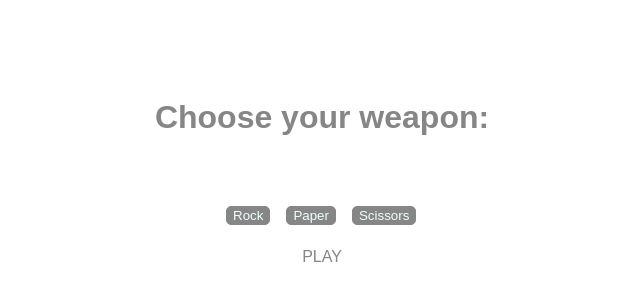
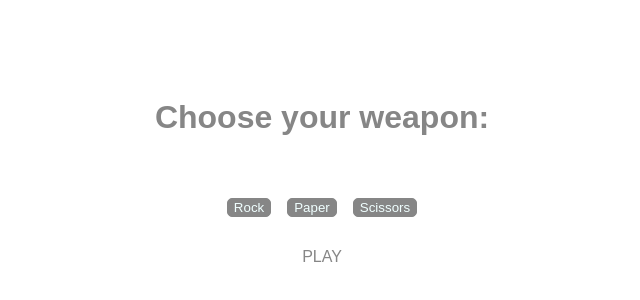
Before and after one commit to lighthenry/rock-paper-scissors, a plain HTML site: page index.html in a window 1280 px wide. Shown: the part 122-422 px from the top of the page, without its empty margins (326-966 px from the left). Drawn offline with Linux system fonts and the light colour scheme.

Commit message:
centering issues sorted out. Looks good now.

```diff
--- a/index.html
+++ b/index.html
@@ -6,14 +6,20 @@
     </head>
 
     <body>
-        <h1>Choose your weapon:</h1>
+        <div class="weapon">
+            <h1>Choose your weapon:</h1>
+        </div>
+
         <div class="buttonsyeh">
             <button class="btn rock">Rock</button>
             <button class="btn paper">Paper</button>
             <button class="btn scissors">Scissors</button>
         </div>
-        <div class="result">PLAY</div>
-        <div class="score"></div>
+
+        <div class="resultDiv">
+            <div class="result">PLAY</div>
+        </div>
+
         <script src="resources/JavaScript/main.js"></script>
     </body>
 </html>
--- a/resources/styles/styles.css
+++ b/resources/styles/styles.css
@@ -1,18 +1,20 @@
-h1 {
+.weapon {
     position: absolute;
     top: 200px;
     width: 100%;
     text-align: center;
+}
+
+h1 {
     font-family: Arial, Helvetica, sans-serif;
     color:  #868686;
 }
 
 .buttonsyeh {
-    position: relative;
+    position: absolute;
     top: 300px;
-    margin-left: auto;
-    margin-right: auto;
-    width: 36em;
+    text-align: center;
+    width: 100%;
 }
 
 .btn {
@@ -31,14 +33,21 @@ h1 {
 }
 
 .rock {
-    margin-left: 200px;
+    margin-left: auto;
 }
 
-.result {
+.scissors {
+    margin-right: auto;
+}
+
+.resultDiv {
     top: 370px;
     position: absolute;
     text-align: center;
     width: 100%;
+}
+
+.result {
     font-family: Arial, Helvetica, sans-serif;
     color:  #868686;
 }
```
